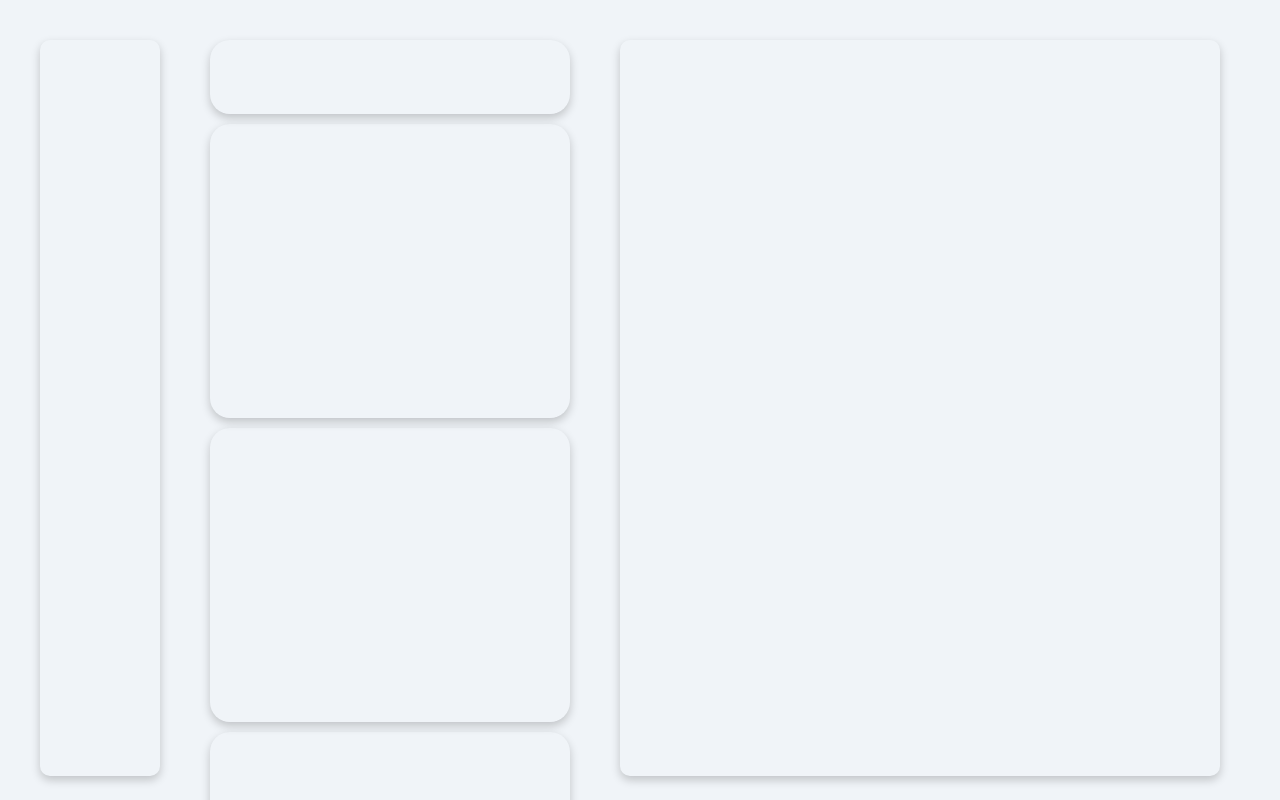
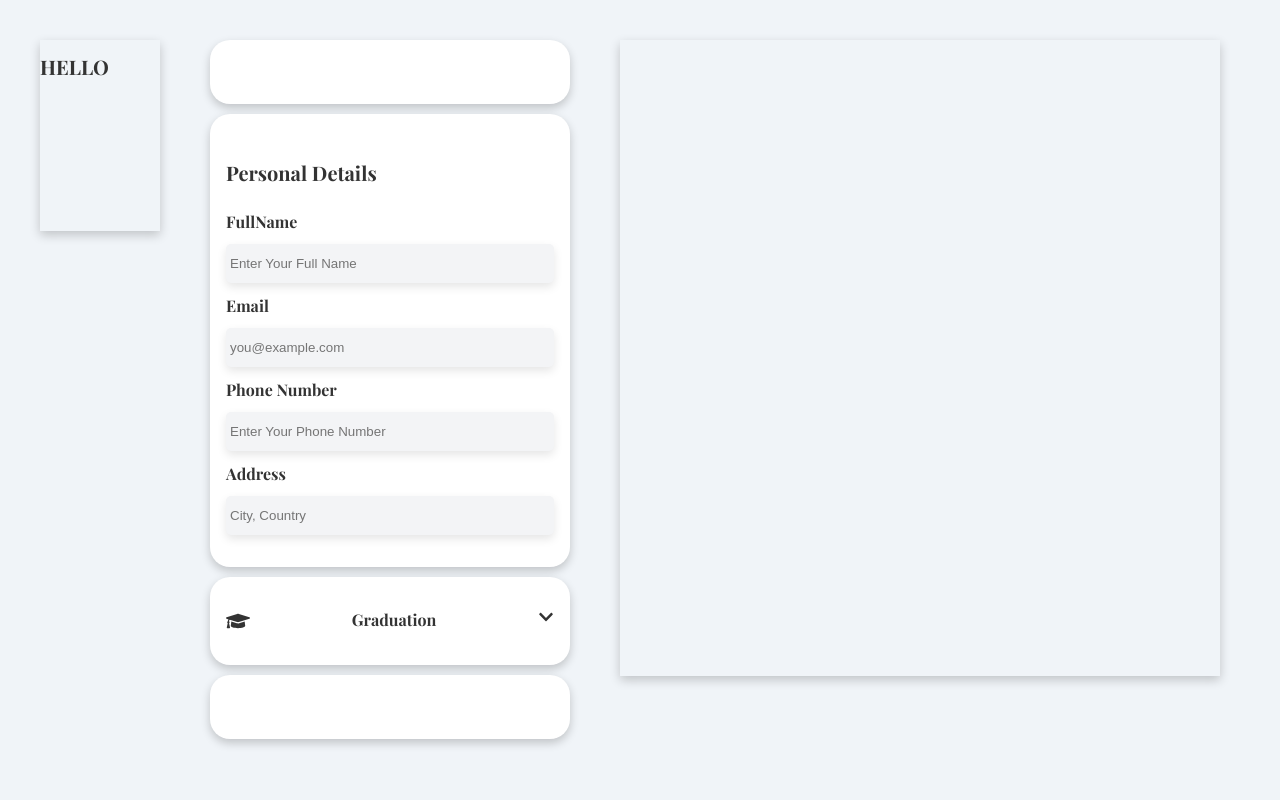
Before and after one commit to HaileabWolde/React_Odin, a React (Vite) app: page / in a window 1280 px wide. Shown: the top 800 px of the page. Built offline with nearby package versions, Linux system fonts and the light colour scheme.

Commit message:
started working on form

```diff
--- a/index.html
+++ b/index.html
@@ -4,6 +4,8 @@
     <meta charset="UTF-8" />
     <link rel="icon" type="image/svg+xml" href="/vite.svg" />
     <meta name="viewport" content="width=device-width, initial-scale=1.0" />
+    <link href="https://fonts.googleapis.com/css2?family=Playfair+Display:wght@400;700&display=swap" rel="stylesheet">
+
     <title>react-odin</title>
   </head>
   <body>
--- a/package.json
+++ b/package.json
@@ -11,7 +11,8 @@
   },
   "dependencies": {
     "react": "^19.2.0",
-    "react-dom": "^19.2.0"
+    "react-dom": "^19.2.0",
+    "react-icons": "^5.5.0"
   },
   "devDependencies": {
     "@eslint/js": "^9.39.1",
--- a/src/App.css
+++ b/src/App.css
@@ -1,11 +1,15 @@
 #root {
-  min-height: 100%;
+  font-family: 'Playfair Display', serif;
+
   padding: 2rem;
   display: grid;
    grid-template-columns: 10% 30% 50%;
    gap: 50px;
 }
+h1{
+  font-size: 20px;
+  font-weight: bolder;
+}
 .Cv, .Display{
   box-shadow: 0px 4px 10px rgba(0, 0, 0, 0.2);
-  border-radius: 10px;
 }
--- a/src/components/Cv.jsx
+++ b/src/components/Cv.jsx
@@ -2,7 +2,7 @@ import '../styles/Cv.css'
 function CV () {
     return (
         <div className="Cv">
-
+            <h1>HELLO</h1>
      </div>
     )
 
--- a/src/components/Form.jsx
+++ b/src/components/Form.jsx
@@ -1,19 +1,48 @@
 import '../styles/Form.css'
+import { FaGraduationCap, FaChevronDown  } from 'react-icons/fa';
+
 function Form () {
     return (
         <div className="Form">
             <div className='clearResume'>
 
             </div>
-            <div className='personalDetails'>
+            <form className='personalDetails'>
+                   <h1>Personal Details</h1>
+                   <label for="fullName">
+                    FullName
+                   </label>
+                   <input type='text' placeholder='Enter Your Full Name'>
+                   </input>
+                   <label for="Email">
+                    Email
+                   </label>
+                   <input type='email' placeholder='you@example.com'>
+                   </input>
+                   <label for="PhoneNumber">
+                    Phone Number
+                   </label>
+                   <input type='tel' placeholder='Enter Your Phone Number'>
+                   </input>
+                   <label for="Address">
+                    Address
+                   </label>
+                   <input type='text' placeholder='City, Country'>
+                   </input>
 
-            </div>
-            <div className='educationDetails'>
+            </form>
+            <form className='educationDetails'>
+                    <div className='educationNav'>
+                             <FaGraduationCap size={24} fontWeight={900} />
+                             <span>Graduation</span>
+                             <FaChevronDown/>
 
-            </div>
-            <div className='expreienceDetails'>
+                    </div>
 
-            </div>
+            </form>
+            <form className='expreienceDetails'>
+
+            </form>
         </div>
     )
 
--- a/src/index.css
+++ b/src/index.css
@@ -1,6 +1,6 @@
 /* styles.css */
 html, body{
-    height: 100%;
+
      font-family: 'Montserrat', sans-serif;
   background-color: #f0f4f8;
   color: #333;
--- a/src/styles/Cv.css
+++ b/src/styles/Cv.css
@@ -0,0 +1,3 @@
+.Cv{
+    height: 30%;
+}
--- a/src/styles/Form.css
+++ b/src/styles/Form.css
@@ -5,6 +5,7 @@
     gap: 10px;
 }
 .clearResume, .personalDetails, .educationDetails, .expreienceDetails{
+      background-color: #fff;
      box-shadow: 0px 4px 10px rgba(0, 0, 0, 0.2);
   border-radius: 20px;
 }
@@ -13,5 +14,25 @@
 }
 
 .personalDetails, .educationDetails, .expreienceDetails{
-    min-height: 40%;
+    padding: 2rem 1rem;
+     display: flex;
+    flex-direction: column;
+   gap: 2px;
 }
+.educationNav{
+    display: flex;
+    justify-content: space-between;
+}
+input {
+      padding-top: 10px;
+    padding-bottom: 10px;
+    border-radius: 5px;
+    background-color: #f3f4f6;
+    border: 2px solid transparent;
+    outline: none;
+     box-shadow: 0px 4px 10px rgba(0, 0, 0, 0.1);
+}
+label{
+    margin-top: 10px;
+    margin-bottom: 10px;
+}
```
Also changed, not shown: 1 other file (tests, documents, lock files or other folders).
